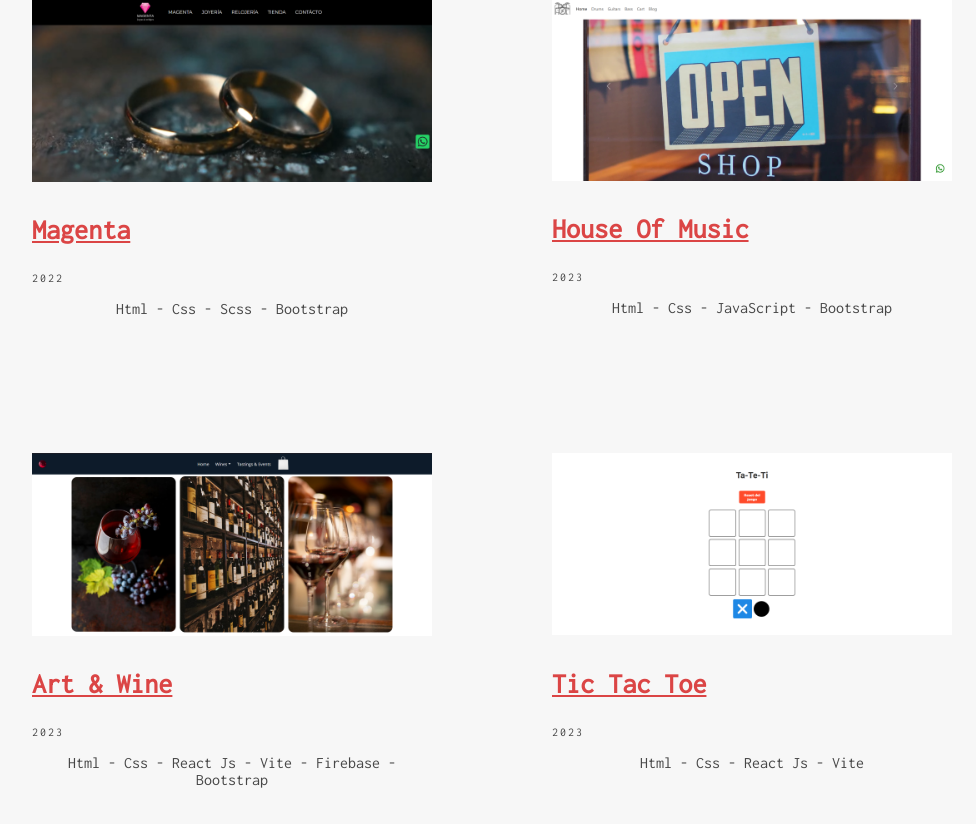
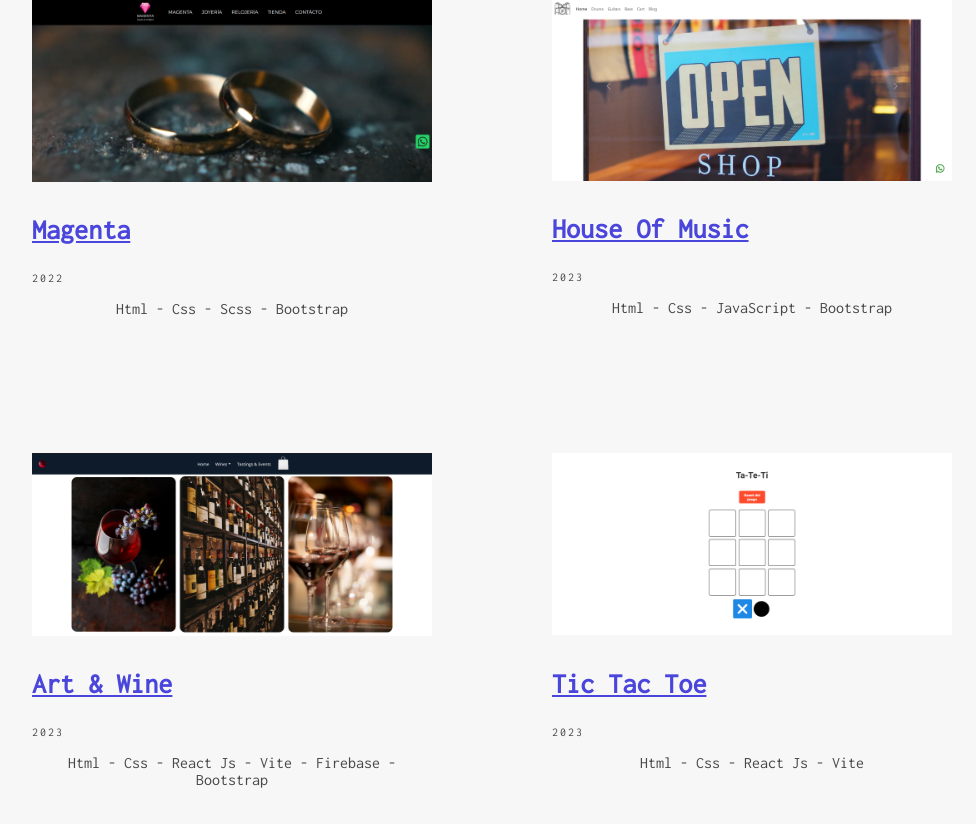
Before and after one commit to CristianMozetich/Portfolio, a React (Vite) app: page / in a window 1280 px wide. Shown: the part 969-1793 px from the top of the page, without its empty margins (148-1124 px from the left). Built offline with nearby package versions, Linux system fonts and the light colour scheme.

Commit message:
cambie color en proyectos

```diff
--- a/src/Components/Proyects/Proyects.css
+++ b/src/Components/Proyects/Proyects.css
@@ -23,7 +23,7 @@
 
 .tarjeta_proyectos a{
     font-size: 24px;
-    color: #db4545;
+    color: #4a45db;
 }
 
 .tarjeta_proyectos a:hover{
```
